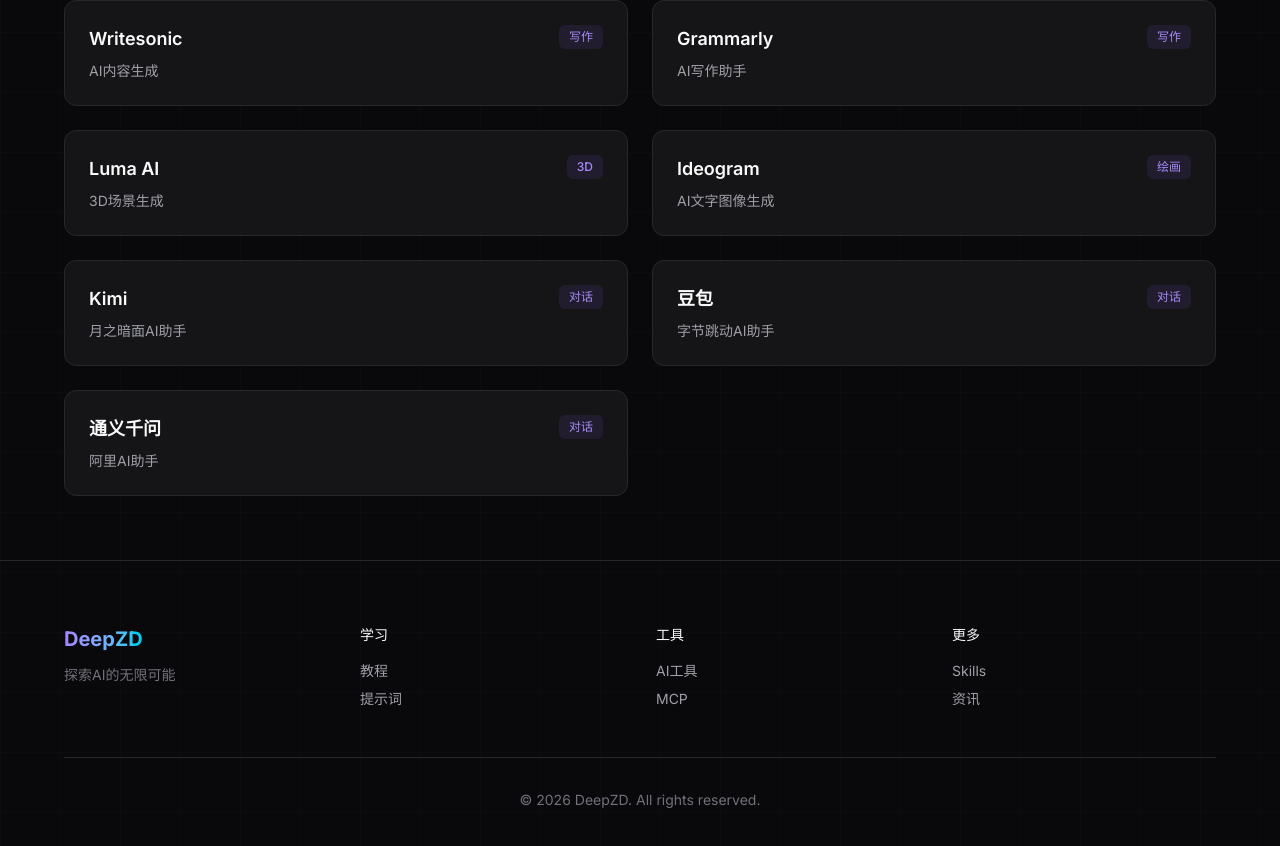
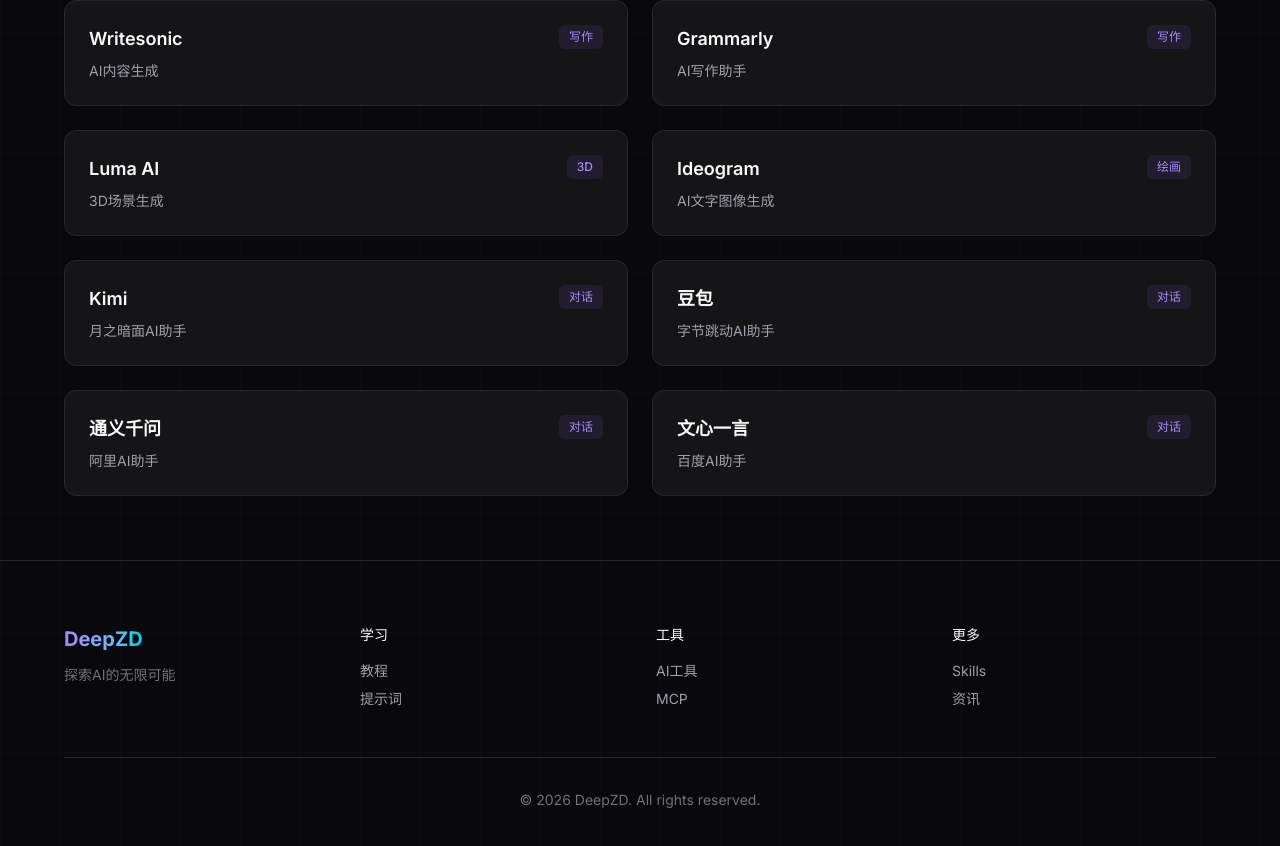
Before and after one commit to uncle-light/deepzd, a Next.js app: page /tools in a window 1280 px wide. Shown: the part 2308-3154 px from the top of the page. Built offline with nearby package versions, Linux system fonts and the light colour scheme.

Commit message:
feat: 添加文心一言

```diff
--- a/src/app/data/tools.ts
+++ b/src/app/data/tools.ts
@@ -275,4 +275,11 @@
     category: "对话",
     url: "https://tongyi.aliyun.com"
   },
+  {
+    slug: "wenxin",
+    name: "文心一言",
+    desc: "百度AI助手",
+    category: "对话",
+    url: "https://yiyan.baidu.com"
+  },
 ];
```
